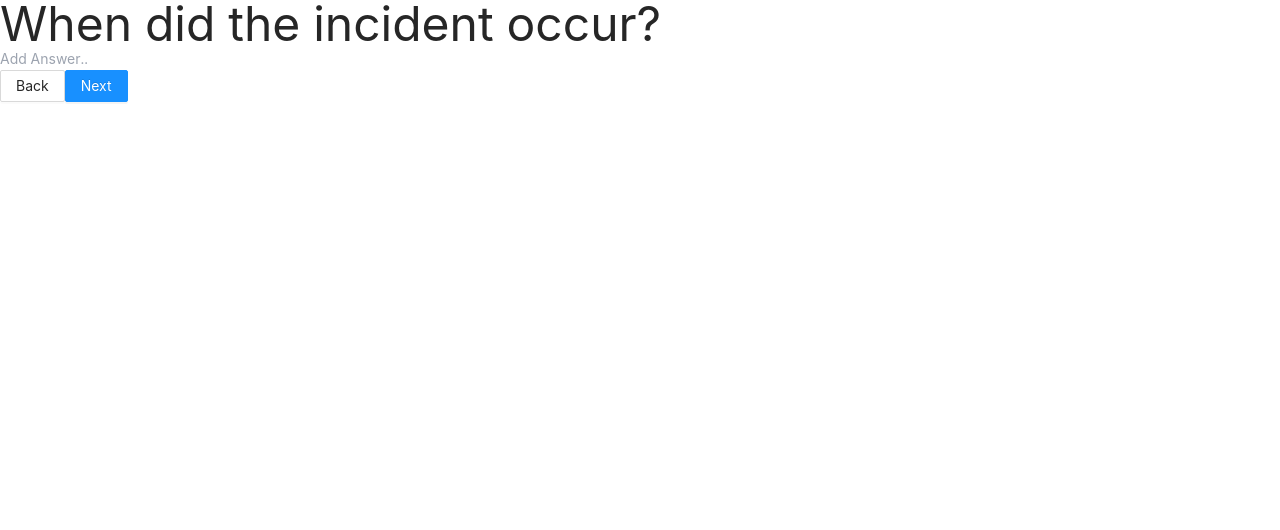
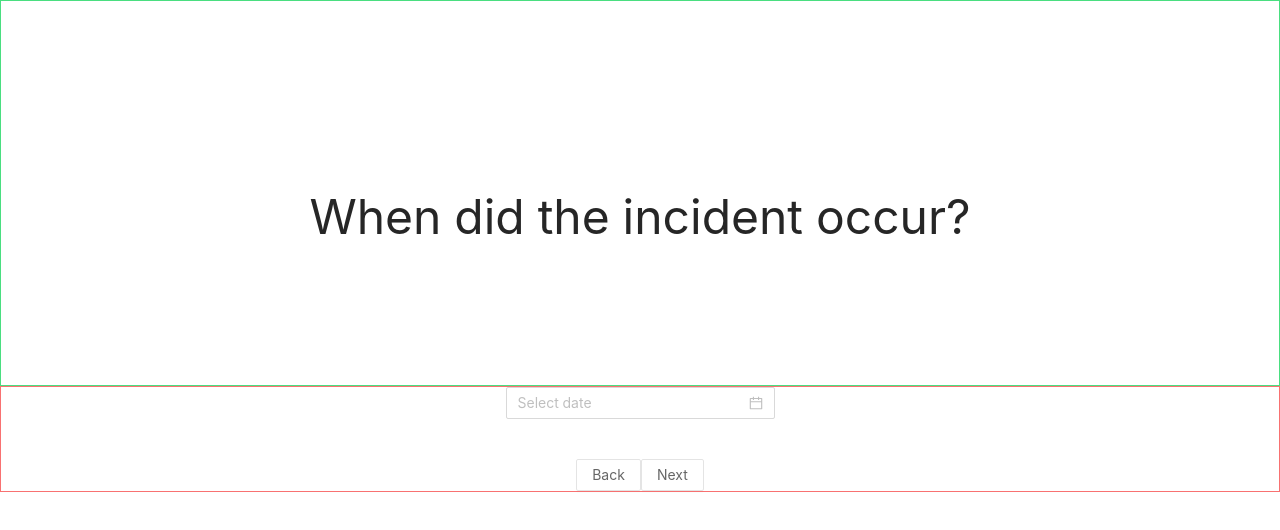
Before and after one commit to VinhNuWin/OSAR, a React (Create React App) app: page /registry in a window 1280 px wide. Shown: the top 530 px of the page. Built offline with nearby package versions, Linux system fonts and the light colour scheme.

Commit message:
added registrySlice

```diff
--- a/src/components/AnswerCard.js
+++ b/src/components/AnswerCard.js
@@ -1,61 +1,57 @@
 import { useState } from 'react';
 import { useDispatch, useSelector } from 'react-redux';
-import { addAnswers, changeIndex, backIndex } from '../store';
+import { addAnswer, changeIndex, backIndex, removeAnswer } from '../store';
 // import Button from './inputComponents/Button';
 import {
     Radio,
     Button,
-    Checkbox,
     DatePicker,
     Form,
     Input,
     InputNumber,
     Select,
-    Switch,
-    TreeSelect,
+    Space,
 } from 'antd';
-import { PlusOutlined } from '@ant-design/icons';
-// import { changeValue } from '../store/slices/formSlice';
-// import PropTypes from 'prop-types';
+;
 
-function AnswerForm({ raceEthnicity, socialMedia }) {
+function AnswerForm() {
     const dispatch = useDispatch();
 
-    const { index, data } = useSelector((state) => {
+    const { index, incident, registry } = useSelector((state) => {
         return {
             index: state.index.index,
-            data: state.index.data,
-        }
-    })
+            registry: state.registry,
+            incident: state.registry,
+        };
+    });
 
-    const { RangePicker } = DatePicker;
-    const { TextArea } = Input;
+    console.log(registry);
+
 
     const incrementIndex = (e) => {
         console.log('default prevented');
         e.preventDefault();
 
         dispatch(changeIndex(parseInt(index + 1)));
-        dispatch(addAnswers({ assailant: assailant, id: index, address: address }));
+        dispatch(addAnswer(value));
     };
+
+    console.log();
 
     const decrementIndex = (e) => {
         dispatch(backIndex(parseInt(index - 1)));
 
+        dispatch(removeAnswer(value))
         if(index <= 0) {
             return (
                 dispatch(changeIndex(parseInt(0)))
             )
         };
     };
-    const [ assailant, setAssailant ] = useState([
-        {fullName: ''},
-        {race: ''},
-        {gender: ''},
-    ]);
 
 
     const [ value, setValue ] = useState();
+    console.log(value);
 
     const [ address, setAddress ] = useState({
         streetAddress: '',
@@ -65,16 +61,7 @@ function AnswerForm({ raceEthnicity, socialMedia }) {
         country: ''
     });
 
-
-
-    const handleOnSubmit = ({address}) => {
-        dispatch(addAnswers({address}));
-        console.log({address});
-    };
-
-    console.log({data});
-
-    const options = [
+    const ethnicity = [
         { label: 'Asian', value: 'asian' },
         { label: 'Black', value: 'black' }
     ];
@@ -83,70 +70,16 @@ function AnswerForm({ raceEthnicity, socialMedia }) {
         { label: 'AL', value: 'Alabama' },
         { label: 'CA', value: 'California' },
         { label: 'DE', value: 'Delaware' },
-    ]
-
-    const handleOnChange = (option) => {
-        setValue(option);
-        console.log(value);
-    };
+    ];
 
     return (
-        <div className="w-full content-center" >
-            {index === 0 ? (
-                    <Form >
+        <div className="w-full text-center border border-red-400" >
+            {index === 0 ? ( //when did the incident occur
               <div>
-                       <input
-                           type='text'
-                           placeholder='Add Answer..'
-                           value={assailant.fullName}
-                           onChange={(e) => setAssailant({ fullName: e.target.value})}
-                           ></input>
-                       </div>
-                       <div>
-                       <Button
-                       type='ghost'
-                       onClick={decrementIndex}
-                       >
-                           Back
-                       </Button>
-                       <Button
-                       type='primary'
-                       onClick={incrementIndex}
-                       >
-                           Next
-                       </Button>
-                       </div>
-                   </Form>
-            ) : index === 1 ? (
-                <div>
-                    <Form >
-                        <Form.Item label="Ethnicity" name={'Ethnicity'}>
-                            <Select options= {options}
-                                    value= {value}
-                                    onChange={(option) => setAssailant({ ...assailant, race: (option)})}
-                                    />
-                        </Form.Item>
-                        <Button
-                       type='ghost'
-                       onClick={decrementIndex}
-                       >
-                           Back
-                       </Button>
-                       <Button
-                       type='primary'
-                       onClick={incrementIndex}
-                       >
-                           Next
-                       </Button>
-                    </Form>
-                    </div>
-            ) : index === 2 ? (
-            <form>
-                <div>
-                    <Radio.Group onChange={(e) => setAssailant({ ...assailant, gender: e.target.value })} size="large">
-                        <Radio.Button value="Male">Male</Radio.Button>
-                        <Radio.Button value="Female">Female</Radio.Button>
-                    </Radio.Group>
+                <Space direction="vertical" size={12}>
+                    <DatePicker showTime value={incident.value}
+                    onChange={(DatePicker) => setValue({date: DatePicker.$d})}/>
+                </Space>
               <div>
                   <Button
                       className="button is-link"
@@ -155,13 +88,12 @@ function AnswerForm({ raceEthnicity, socialMedia }) {
                   </Button>
                   <Button
                       className="button is-link"
-                            onClick={incrementIndex}
+                      onClick={(incrementIndex)}
                       >Next
                   </Button>
               </div>
           </div>
-            </form>
-            ) : index === 3 ? (
+            ) : index === 1 ? ( // Where did the incident occur?
             <div>
             <Form
             labelCol={{ span: 140, }}
@@ -175,28 +107,29 @@ function AnswerForm({ raceEthnicity, socialMedia }) {
           size="large"
           className='block w-full text-sm text-slate-500'
             type='text'
-                            value={address.streetAddress}
-                            onChange={e => setAddress({ ...address, address: e.target.value})}
+            value={incident.streetAddress}
+            onChange={e => setValue({ ...value, streetAddress: e.target.value})}
             />
         </Form.Item>
         <Form.Item label="City">
           <Input
+            id='city'
             type='text'
-                            value={address.city}
-                          onChange={e => setAddress({ ...address, city: e.target.value})}
+            value={incident.city}
+          onChange={e => setValue({ ...value, city: e.target.value})}
           />
         </Form.Item>
         <Form.Item label="State">
           <Select
-                            onChange={o => setAddress({ state: {o}})}
+            onChange={state => setValue({ ...value, state: {state}})}
             >
-                            <Select.Option options={states} value={value}>Al</Select.Option>
+            <Select.Option options={states} value={address.value}>Al</Select.Option>
           </Select>
         </Form.Item>
         <Form.Item label="Postal Code">
           <InputNumber
           value={address.postal}
-                          onChange={e => setAddress({ ...address, postal: e.target.value})}
+          onChange={e => setValue({ ...value, postal: e.target.value})}
           />
         </Form.Item>
         <Button
@@ -211,43 +144,14 @@ function AnswerForm({ raceEthnicity, socialMedia }) {
             </Button>
         </Form>
     </div>
-            ) : index === 4 ? (
+
+            ) : index === 2 ? ( // Was Alcohol Involved
             <div>
-                        <Form
-                            labelCol={{ span: 140, }}
-                            wrapperCol={{ span: 140, }}
-                            layout="horizontal"
-                            style={{ maxWidth: 600, }}
-                            onSubmit={handleOnSubmit}
-                            >
-                        <Form.Item label="Address Line">
-                          <Input
-                            type='text'
-                            value={address.address}
-                            onChange={e => setAddress({ address: e.target.value})}
-                            />
-                        </Form.Item>
-                        <Form.Item label="City">
-                          <Input
-                          value={address.city}
-                          onChange={e => setAddress({ city: e.target.value})}
-                          />
-                        </Form.Item>
-                        <Form.Item label="State">
-                          <Select
-                            value={value}
-                            onChange={e => setAddress({ state: {value}})}
-                            >
-                            <Select.Option value="al">Al</Select.Option>
-                            <Select.Option value="ak">AK</Select.Option>
-                            <Select.Option value="ca">CA</Select.Option>
-                          </Select>
-                        </Form.Item>
-                        <Form.Item label="Postal Code">
-                          <InputNumber
-                          onChange={e => setAddress({ postal: e.target.value})}
-                          />
-                        </Form.Item>
+            <Radio.Group defaultValue="" size="large" onChange={(event) => setValue(event.target.value)}>
+                <Radio.Button value="Yes">Yes</Radio.Button>
+                <Radio.Button value="No">No</Radio.Button>
+            </Radio.Group>
+            <div>
                 <Button
                     className="button is-link"
                     onClick={decrementIndex}
@@ -258,9 +162,28 @@ function AnswerForm({ raceEthnicity, socialMedia }) {
                     onClick={(incrementIndex)}
                     >Next
                 </Button>
-                        </Form>
             </div>
-            ) : index === 5 ? (
+        </div>
+            ) : index === 3 ? ( // Were Drugs Involved
+            <div>
+            <Radio.Group defaultValue="" size="large" onChange={(event) => setValue(event.target.value)}>
+                <Radio.Button value="Yes">Yes</Radio.Button>
+                <Radio.Button value="No">No</Radio.Button>
+            </Radio.Group>
+            <div>
+                <Button
+                    className="button is-link"
+                    onClick={decrementIndex}
+                    >Back
+                </Button>
+                <Button
+                    className="button is-link"
+                    onClick={(incrementIndex)}
+                    >Next
+                </Button>
+            </div>
+        </div>
+            ) : index === 4 ? ( // Was Survivor Asleep at time of Incident
                 <div>
                     <Form.Item
                         name="phone"
@@ -292,7 +215,7 @@ function AnswerForm({ raceEthnicity, socialMedia }) {
                             </Button>
                         </div>
                     </div>
-            ) : index === 6 ? (
+            ) : index === 5 ? ( // Were there verbal threats to the survivor
                 <div>
                     <Form>
                      <Form.Item
@@ -326,10 +249,20 @@ function AnswerForm({ raceEthnicity, socialMedia }) {
                     </div>
                     </Form>
                 </div>
-            ) : index === 7 ? (
+            ) : index === 6 ? ( // Was resistance offered by survivor
                 <div>
                     <Form>
-                     <Form.Item>
+                    <Form.Item label="Ethnicity">
+                          <Select
+                            value={value}
+                            onChange={e => setAddress({ state: {value}})}
+                            >
+                            <Select.Option value="al">Al</Select.Option>
+                            <Select.Option value="ak">AK</Select.Option>
+                            <Select.Option value="ca">CA</Select.Option>
+                          </Select>
+                        </Form.Item>
+                     {/* <Form.Item>
                         <input
                         name="characteristics"
                         type='text'
@@ -337,7 +270,7 @@ function AnswerForm({ raceEthnicity, socialMedia }) {
                         value={value}
                         onChange={(event) => setValue(event.target.value)}
                         ></input>
-                    </Form.Item>
+                    </Form.Item> */}
                     <div>
                         <Button
                             className="button is-link"
@@ -352,14 +285,12 @@ function AnswerForm({ raceEthnicity, socialMedia }) {
                     </div>
                     </Form>
                 </div>
-            ) : index === 8 ? (
+            ) : index === 7 ? ( // Details of the assault
             <div>
-                        <Form.Item
-                            name="location of incident"
-                            label="location of incident"
-                            >
-                            <Input placeholder="Please input your name" />
-                        </Form.Item>
+            <Radio.Group defaultValue="" size="large" onChange={(event) => setValue(event.target.value)}>
+                <Radio.Button value="Male">Male</Radio.Button>
+                <Radio.Button value="Female">Female</Radio.Button>
+            </Radio.Group>
             <div>
                 <Button
                     className="button is-link"
@@ -373,14 +304,30 @@ function AnswerForm({ raceEthnicity, socialMedia }) {
                 </Button>
             </div>
         </div>
-            ) : index === 9 ? (
+
+            // <div>
+                    //     <Form.Item
+                    //         name="location of incident"
+                    //         label="location of incident"
+                    //         >
+                    //         <Input placeholder="Please input your name" />
+                    //     </Form.Item>
+                    //     <div>
+                    //         <Button
+                    //             className="button is-link"
+                    //             onClick={decrementIndex}
+                    //             >Back
+                    //         </Button>
+                    //         <Button
+                    //             className="button is-link"
+                    //             onClick={(incrementIndex)}
+                    //             >Next
+                    //         </Button>
+                    //     </div>
+                    // </div>
+            ) : index === 8 ? ( // Areas of sexual contact
             <div>
             <Form>
-                            <Form.Item label="DatePicker">
-                              <DatePicker
-                              onChange={(event) => setValue(event.target.value)}
-                              />
-                            </Form.Item>
             </Form>
             <div>
                 <Button
@@ -395,7 +342,7 @@ function AnswerForm({ raceEthnicity, socialMedia }) {
                 </Button>
             </div>
         </div>
-            ) : index === 10 ? (
+            ) : index === 9 ? ( // Did the survivor receive a Sexual Assault Evidence Kit(i.e Rape Kit)
                     <div>
                         <Radio.Group defaultValue="" size="large" onChange={(event) => setValue(event.target.value)}>
                             <Radio.Button value="Yes">Yes</Radio.Button>
@@ -414,7 +361,7 @@ function AnswerForm({ raceEthnicity, socialMedia }) {
                             </Button>
                         </div>
                     </div>
-            ) : index === 11 ? (
+            ) : index === 10 ? ( // Use of weapons
                     <div>
                         <Radio.Group defaultValue="" size="large" onChange={(event) => setValue(event.target.value)}>
                             <Radio.Button value="Yes">Yes</Radio.Button>
@@ -433,7 +380,7 @@ function AnswerForm({ raceEthnicity, socialMedia }) {
                             </Button>
                         </div>
                     </div>
-            ) : index === 12 ? (
+            ) : index === 11 ? ( // Use of Restraints
                     <div>
                         <Radio.Group defaultValue="" size="large" onChange={(event) => setValue(event.target.value)}>
                             <Radio.Button value="Yes">Yes</Radio.Button>
@@ -452,7 +399,7 @@ function AnswerForm({ raceEthnicity, socialMedia }) {
                             </Button>
                         </div>
                     </div>
-            ) : index === 13 ? (
+            ) : index === 12 ? ( // Assailants Gender
                 <div>
                     <Radio.Group defaultValue="" size="large" onChange={(event) => setValue(event.target.value)}>
                         <Radio.Button value="Yes">Yes</Radio.Button>
@@ -471,7 +418,7 @@ function AnswerForm({ raceEthnicity, socialMedia }) {
                         </Button>
                     </div>
                 </div>
-            ) : index === 14 ? (
+            ) : index === 13 ? ( // Assailants Race/Ethnicity
                 <div>
                     <Radio.Group defaultValue="" size="large" onChange={(event) => setValue(event.target.value)}>
                         <Radio.Button value="Yes">Yes</Radio.Button>
@@ -490,7 +437,7 @@ function AnswerForm({ raceEthnicity, socialMedia }) {
                         </Button>
                     </div>
                 </div>
-            ) : index === 15 ? (
+            ) : index === 14 ? ( // Do you know the assailants name?
                 <div>
                     <Form.Item
                        name="short description"
@@ -513,7 +460,7 @@ function AnswerForm({ raceEthnicity, socialMedia }) {
                         </Button>
                     </div>
                 </div>
-            ) : index === 16 ? (
+            ) : index === 15 ? ( // Do you know the assailants address?
                 <div>
                     <Radio.Group defaultValue="" size="large" onChange={(event) => setValue(event.target.value)}>
                         <Radio.Button value="Yes">Yes</Radio.Button>
@@ -532,7 +479,7 @@ function AnswerForm({ raceEthnicity, socialMedia }) {
                         </Button>
                     </div>
                 </div>
-            ) : index === 17 ? (
+            ) : index === 16 ? ( // Do you know the assailants phone number?
                 <div>
                     <Radio.Group defaultValue="" size="large" onChange={(event) => setValue(event.target.value)}>
                         <Radio.Button value="Yes">Yes</Radio.Button>
@@ -551,7 +498,7 @@ function AnswerForm({ raceEthnicity, socialMedia }) {
                         </Button>
                     </div>
                 </div>
-            ) : index === 18 ? (
+            ) : index === 17 ? ( // Do you know the assailants place of work?
                 <div>
                     <Radio.Group defaultValue="" size="large" onChange={(event) => setValue(event.target.value)}>
                         <Radio.Button value="Yes">Yes</Radio.Button>
@@ -570,7 +517,7 @@ function AnswerForm({ raceEthnicity, socialMedia }) {
                         </Button>
                     </div>
                 </div>
-            ) : index === 19 ? (
+            ) : index === 18 ? ( // Do you know the assailants email?
                 <div>
                     <Radio.Group defaultValue="" size="large" onChange={(event) => setValue(event.target.value)}>
                         <Radio.Button value="Yes">Yes</Radio.Button>
@@ -589,7 +536,7 @@ function AnswerForm({ raceEthnicity, socialMedia }) {
                         </Button>
                     </div>
                 </div>
-            ) : index === 20 ? (
+            ) : index === 19 ? ( // Assailants Defining Characteristics (i.e. tattoos, scars, physical disabilities, etc.)
                 <div>
                     <Form.Item
                         name="Name of Survivor"
@@ -611,7 +558,7 @@ function AnswerForm({ raceEthnicity, socialMedia }) {
                         </Button>
                     </div>
                 </div>
-            ) : index === 21 ? (
+            ) : index === 20 ? ( // Name of Survivor
                 <div>
                     <Form.Item
                         name="email"
@@ -644,7 +591,7 @@ function AnswerForm({ raceEthnicity, socialMedia }) {
                         </Button>
                     </div>
                 </div>
-            ) : index === 21 ? (
+            ) : index === 21 ? ( // Email of Survivor
                 <div>
                     An confidential copy of the registry has been sent to your email
                 </div>
--- a/src/components/Questions.js
+++ b/src/components/Questions.js
@@ -15,8 +15,8 @@ function Questions() {
 
 
     return (
-        <div class='subpixel-antialiased text-5xl'>
-            <h1>{question[index]}</h1>
+        <div className='text-5xl py-48 justify-center text-center h-96 border border-green-400'>
+            <h1 className=''>{question[index]}</h1>
         </div>
     )
 }
--- a/src/index.css
+++ b/src/index.css
@@ -2,6 +2,20 @@
 @tailwind components;
 @tailwind utilities;
 
-button > svg {
-    margin-right: 5px;
-}
+
+body{
+    background: rgb(255, 255,255);
+    /* background: radial-gradient(circle, rgba(100,0,123,1) 0%, rgba(62,20,86,1) 100%); */
+    overflow: hidden;
+  }
+button{
+    color: Black;
+    padding: 10px 30px;
+    font-size: 1em;
+    background: transparent;
+    border-radius: 5px;
+    border: 1px solid black;
+    margin: 40px auto 0;
+    cursor: pointer;
+    opacity: 0.7;
+  }
--- a/src/pages/QuestionPage.js
+++ b/src/pages/QuestionPage.js
@@ -1,12 +1,6 @@
 import Questions from '../components/Questions';
 import AnswerCard from '../components/AnswerCard';
 
-    const socialMedia = [
-        { label: 'Instagram', value: 'Instagram' },
-        { label: 'Facebook', value: 'Facebook' },
-        { label: 'Tinder', value: 'Tinder' },
-        { label: 'Email', value: 'Email' },
-      ];
 
       const raceEthnicity = [
         {label: 'White', value: 'White'},
@@ -22,7 +16,7 @@ function QuestionPage() {
 
     return (
         <div className='place-content-end'>
-              <Questions />
+              <Questions className='h-96' />
               <AnswerCard />
          </div>
     )
--- a/src/store/slices/formSlice.js
+++ b/src/store/slices/formSlice.js
@@ -4,88 +4,30 @@ const formSlice = createSlice({
   name: 'form',
   initialState: {
     question: [
-      'When did the incident occur?',
-      'Where did the incident occur?',
-      'Do you know',
-        'the assailants name?',
-        'the assailants address?',
-        'the assailants place of work?',
-        'the assailants phone number?',
-        'any of their social media names?',
-        'assailants email?',
+      'When did the incident occur?', //0
+      'Where did the incident occur?', //1
+      'Was Alcohol Involved', //3
+      'Were Drugs Involved', //4
+      'Was Survivor Asleep at time of Incident', //5
+      'Were there verbal threats to the survivor', //6
+      'Was resistance offered by survivor', //7
+      'Details of the assault', //8
+      'Areas of sexual contact', //9
+      'Did the survivor receive a Sexual Assault Evidence Kit(i.e Rape Kit)', //10
+      'Use of weapons', //11
+      'Use of Restraints', //12
+      'Assailants Gender', //13
+      'Assailants Race/Ethnicity', //14
+      'Do you know the assailants name?', //15
+      'Do you know the assailants address?', //16
+      'Do you know the assailants phone number?', //17
+      'Do you know the assailants place of work?', //18
+      'Do you know the assailants email?', //19
+      'Assailants Defining Characteristics (i.e. tattoos, scars, physical disabilities, etc.)', //20
+      'Name of Survivor', //21
+      'Email of Survivor', //22
+    ],
 
-
-
-        'Assailants Name',
-        'Race/Ethnicity',
-        'Gender',
-        'Assailants Address',
-        'Assailants place of work',
-        'Phone Number',
-        'Assailants Email',
-        'Assailants Defining Characteristics (i.e. tattoos, scars, physical disabilities, etc.',
-        'Location of Assault',
-        'Date and Time of Incident',
-        'Was Alcohol Involved',
-        'Were Drugs Involved',
-        'Was Survivor Asleep at time of Incident',
-        'Were there verbal threats to the survivor',
-        'Was resistance offered by survivor',
-        'Details of the assault',
-        'Areas of sexual contact',
-        'Did the survivor receive a Sexual Assault Evidence Kit(i.e Rape Kit)',
-        'Use of weapons',
-        'Use of Restraints',
-        'Name of Survivor',
-        'Email of Survivor'
-    ],
-    first: '',
-    last: '',
-    race: '',
-    assailant: {
-      gender: '',
-      name: {
-        first: '',
-        last: '',
-        social: '',
-      },
-      location: {
-        street: '',
-        city: '',
-        state: '',
-        postcode: '',
-      },
-      email: '',
-      phoneNumber: '',
-      workAddress: {
-        street2: '',
-        city2: '',
-        state2: '',
-        postcode2: '',
-      },
-      definingCharacteristics: [],
-    },
-    incidentDetails: {
-      date: '',
-      time: '',
-      location: {
-        street3: '',
-        city3: '',
-        state3: '',
-        postcode3: '',
-      },
-      alcohol: '',
-      drugs: '',
-      asleep: '',
-      threats: '',
-      resistance: '',
-      assaultDescription: '',
-      areasOfSexualContact: '',
-      weapons: '',
-      restraints: '',
-    },
-    nameOfSurvivor: '',
-    emailRegistry: '',
   reducers: {
     changeValue(state, action){
       state.first = action.payload;
@@ -98,5 +40,5 @@ const formSlice = createSlice({
 
 });
 
-export const { addAnswers, nextQuestion, previousQuestion, changeFName, changeLName, changeValue, changeValue2 } = formSlice.actions;
+export const { changeValue, changeValue2 } = formSlice.actions;
 export const formReducer = formSlice.reducer;
```
Also changed, not shown: src/pages/HomePage.js (+7 -6 lines), src/store/index.js (+21 -10 lines), src/store/slices/indexSlice.js (+17 -5 lines), src/store/slices/registrySlice.js (added, +17 -0 lines). Lines whose indentation alone changed are shown as unchanged.
